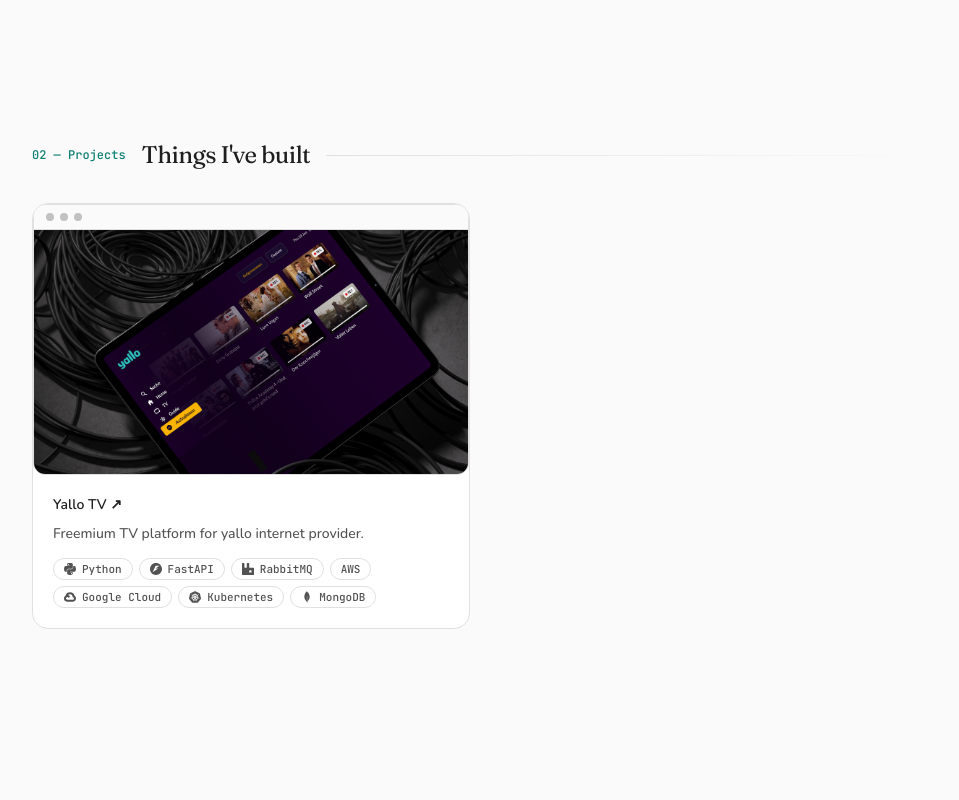
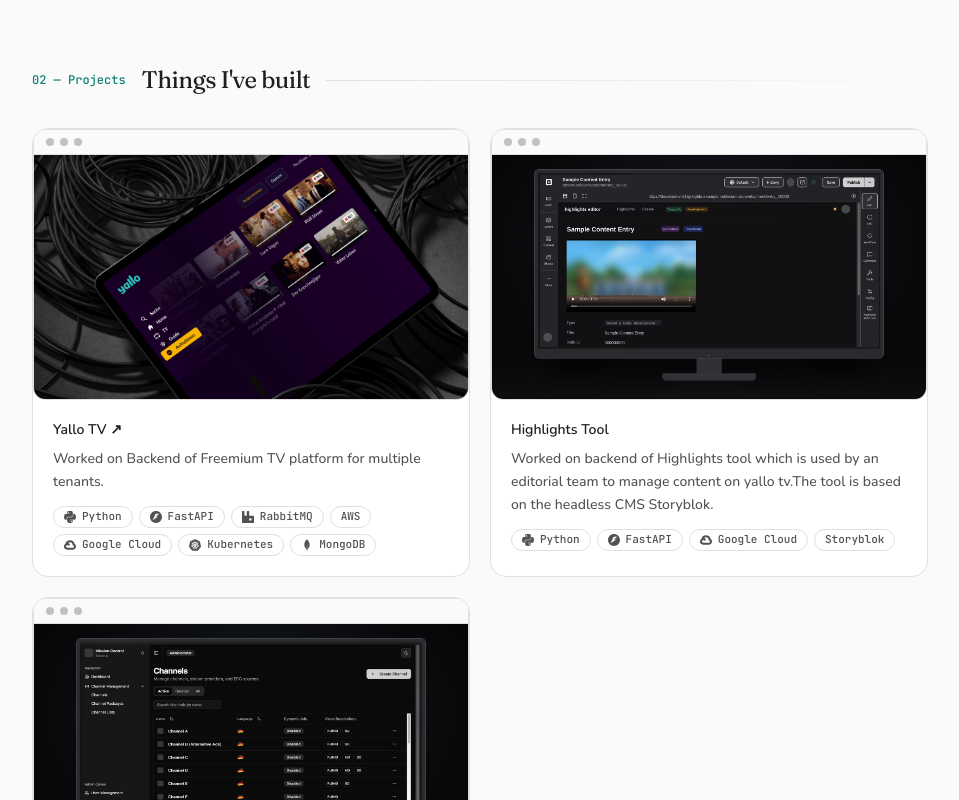
Before and after one commit to Liam-2601/resume, a React (Vite) app: page / in a window 1280 px wide. Shown: the part 2000-2800 px from the top of the page, without its empty margins (160-1119 px from the left). Built offline with nearby package versions, Linux system fonts and the light colour scheme.

Commit message:
bootstrap remove

```diff
--- a/src/data/resume.en.ts
+++ b/src/data/resume.en.ts
@@ -99,10 +99,25 @@
   projects: [
     {
       name: 'Yallo TV',
-      description: 'Freemium TV platform for yallo internet provider.',
+      description: 'Worked on Backend of Freemium TV platform for multiple tenants.',
       url: 'https://www.yallo.tv/',
       image: '/yallo_preview.jpg',
       stack: ['Python', 'FastAPI', 'RabbitMQ', 'AWS', 'Google Cloud', 'Kubernetes', 'MongoDB'],
+    },
+    {
+      name: 'Highlights Tool',
+      description: 'Worked on backend of Highlights tool which is used by an editorial team to manage content on yallo tv.' +
+          'The tool is based on the headless CMS Storyblok.',
+      url: '',
+      image: '/display-highlights-tool.png',
+      stack: ['Python', 'FastAPI', 'Google Cloud', 'Storyblok'],
+    },
+    {
+      name: 'Mission Control Tool',
+      description: 'Worked Fullstack on management tool for a multi tenant TV-Platform.',
+      url: '',
+      image: '/display-mission-control.png',
+      stack: ['Python', 'FastAPI', 'Google Cloud', 'Vite', 'React'],
     },
   ] satisfies Project[],
 
@@ -110,7 +125,7 @@
     { label: 'Programming', items: ['TypeScript', 'JavaScript', 'Python', 'Java', 'Rust'] },
     { label: 'Frontend', items: ['React', 'Vite', 'Tailwind CSS', 'Angular'] },
     { label: 'Backend', items: ['Node.js', 'FastAPI', 'PostgreSQL', 'Axum', 'MongoDB', 'MySQL', 'Kubernetes'] },
-    { label: 'Tools', items: ['Git', 'Docker', 'CI/CD', 'Bitbucket', 'Jira'] },
+    { label: 'Tools', items: ['Git', 'Docker', 'CI/CD', 'Bitbucket', 'Jira', 'Storyblok'] },
     { label: 'Soft Skills', items: ['Communication', 'Teamwork', 'Problem Solving', 'Adaptability', 'Leadership'] },
   ] satisfies SkillGroup[],
 
```
Also changed, not shown: public/display-highlights-tool.png (added), public/display-mission-control.png (added).
